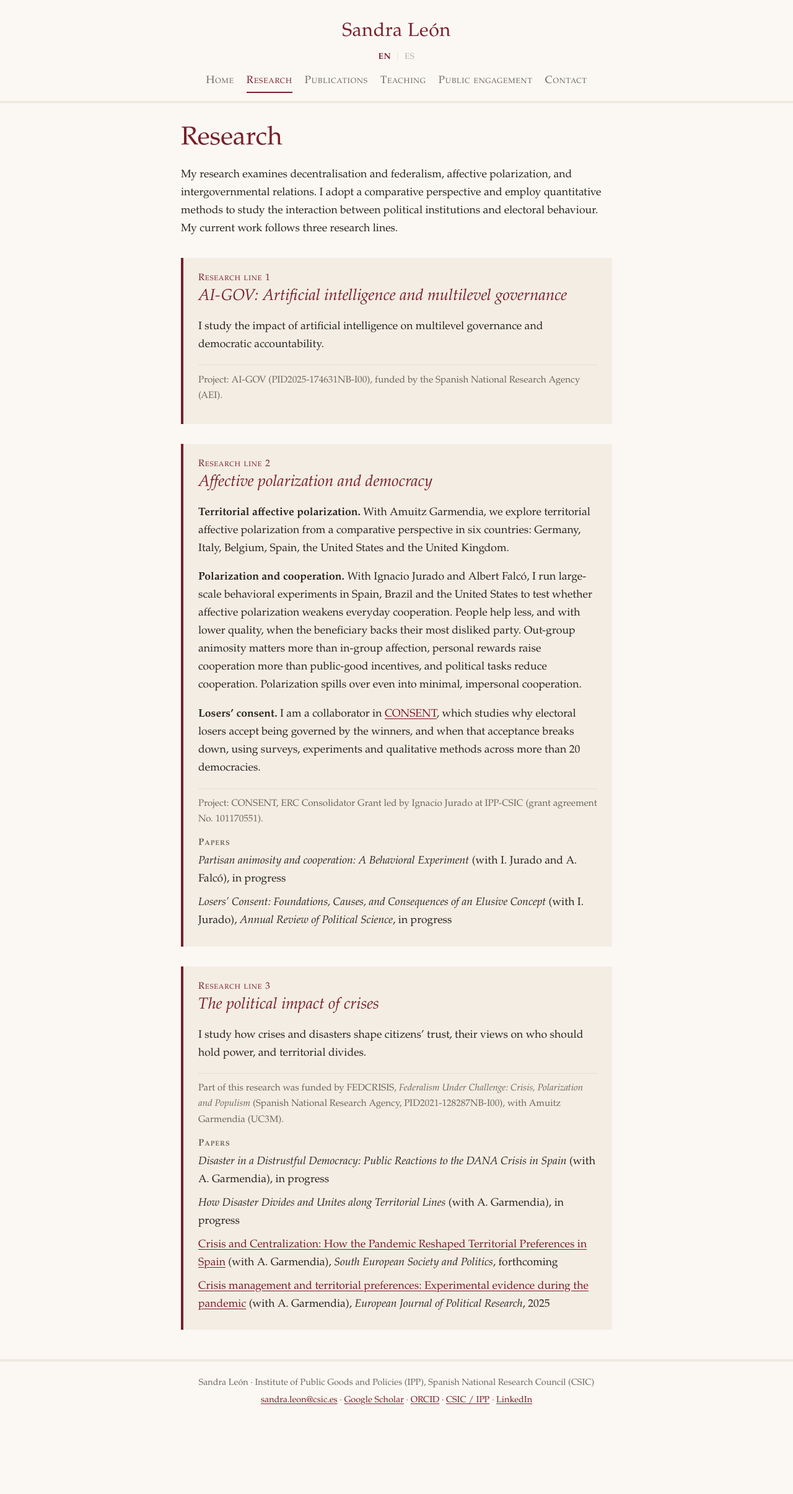
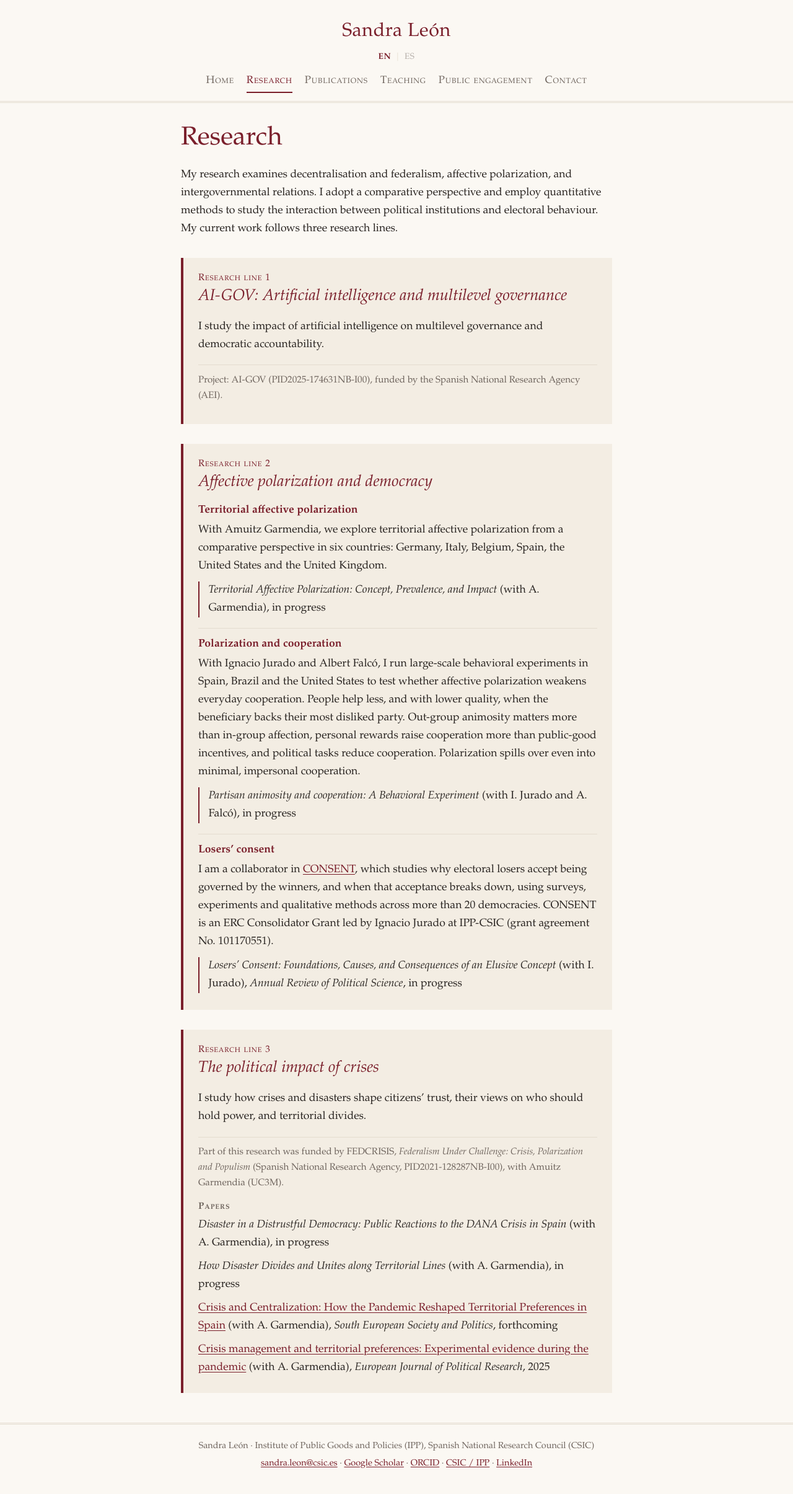
Before and after one commit to sandraleonalfonso/Sandra-Leon, a Jekyll site: the page built from research.md, in a window 1280 px wide. Shown: the whole page at 62% size. Built offline with Jekyll 4.4.1, drawn with Linux system fonts in a browser that asks for light colours; before the commit the page ends 2307 px from its top, so only the background shows below that.

Commit message:
Research: papers inside each polarization sub-line; add territorial affective polarization paper
Co-Authored-By: Claude Opus 5.5 (1M context) <noreply@anthropic.com>
Claude-Session: https://claude.ai/code/session_01Csi1G9zYbePJE1osHYZ3KG

```diff
--- a/_data/other_publications.yml
+++ b/_data/other_publications.yml
@@ -141,7 +141,7 @@ wip:
   with: with A. Garmendia
 - title: How Disaster Divides and Unites along Territorial Lines
   with: with A. Garmendia
-- title: Territorial Affective Polarization
+- title: 'Territorial Affective Polarization: Concept, Prevalence, and Impact'
   with: with A. Garmendia
 - title: 'Shared Power, Distorted Blame: Partisan and Territorial Bias in Responsibility Attribution'
   with: with Ll. Orriols
--- a/assets/css/site.css
+++ b/assets/css/site.css
@@ -126,3 +126,8 @@ span.pub-title { color: var(--text); }
 .press-item { margin: 0; padding: 0.6rem 0; border-top: 1px solid var(--line); }
 .press-meta { display: block; font-size: 0.85rem; color: var(--muted); font-variant-numeric: tabular-nums; }
 .press-outlet { color: var(--accent); font-variant: small-caps; letter-spacing: 0.05em; font-size: 1.05rem; }
+.substrand { margin: 1.1rem 0 0; padding-top: 0.9rem; border-top: 1px solid var(--line); }
+.substrand:first-of-type { border-top: 0; padding-top: 0; }
+.substrand h3 { font-size: 1.1rem; font-style: normal; font-weight: 600; margin: 0 0 0.4rem; }
+.substrand p { margin: 0 0 0.6rem; }
+.substrand .strand-paper { padding-left: 0.9rem; border-left: 2px solid var(--accent); color: var(--text); }
--- a/research.md
+++ b/research.md
@@ -21,19 +21,28 @@ I study the impact of artificial intelligence on multilevel governance and democ
 
 ## Affective polarization and democracy
 
-**Territorial affective polarization.** With Amuitz Garmendia, we explore territorial affective polarization from a comparative perspective in six countries: Germany, Italy, Belgium, Spain, the United States and the United Kingdom.
+<div class="substrand" markdown="1">
+### Territorial affective polarization
 
-**Polarization and cooperation.** With Ignacio Jurado and Albert Falcó, I run large-scale behavioral experiments in Spain, Brazil and the United States to test whether affective polarization weakens everyday cooperation. People help less, and with lower quality, when the beneficiary backs their most disliked party. Out-group animosity matters more than in-group affection, personal rewards raise cooperation more than public-good incentives, and political tasks reduce cooperation. Polarization spills over even into minimal, impersonal cooperation.
+With Amuitz Garmendia, we explore territorial affective polarization from a comparative perspective in six countries: Germany, Italy, Belgium, Spain, the United States and the United Kingdom.
 
-**Losers' consent.** I am a collaborator in [CONSENT](https://ignaciojurado.com/consent), which studies why electoral losers accept being governed by the winners, and when that acceptance breaks down, using surveys, experiments and qualitative methods across more than 20 democracies.
+*Territorial Affective Polarization: Concept, Prevalence, and Impact* (with A. Garmendia), in progress
+{: .strand-paper}
+</div>
 
-<p class="strand-funding">Project: CONSENT, ERC Consolidator Grant led by Ignacio Jurado at IPP-CSIC (grant agreement No. 101170551).</p>
+<div class="substrand" markdown="1">
+### Polarization and cooperation
 
-<div class="strand-papers" markdown="1">
-<h3>Papers</h3>
+With Ignacio Jurado and Albert Falcó, I run large-scale behavioral experiments in Spain, Brazil and the United States to test whether affective polarization weakens everyday cooperation. People help less, and with lower quality, when the beneficiary backs their most disliked party. Out-group animosity matters more than in-group affection, personal rewards raise cooperation more than public-good incentives, and political tasks reduce cooperation. Polarization spills over even into minimal, impersonal cooperation.
 
 *Partisan animosity and cooperation: A Behavioral Experiment* (with I. Jurado and A. Falcó), in progress
 {: .strand-paper}
+</div>
+
+<div class="substrand" markdown="1">
+### Losers' consent
+
+I am a collaborator in [CONSENT](https://ignaciojurado.com/consent), which studies why electoral losers accept being governed by the winners, and when that acceptance breaks down, using surveys, experiments and qualitative methods across more than 20 democracies. CONSENT is an ERC Consolidator Grant led by Ignacio Jurado at IPP-CSIC (grant agreement No. 101170551).
 
 *Losers' Consent: Foundations, Causes, and Consequences of an Elusive Concept* (with I. Jurado), *Annual Review of Political Science*, in progress
 {: .strand-paper}
```
